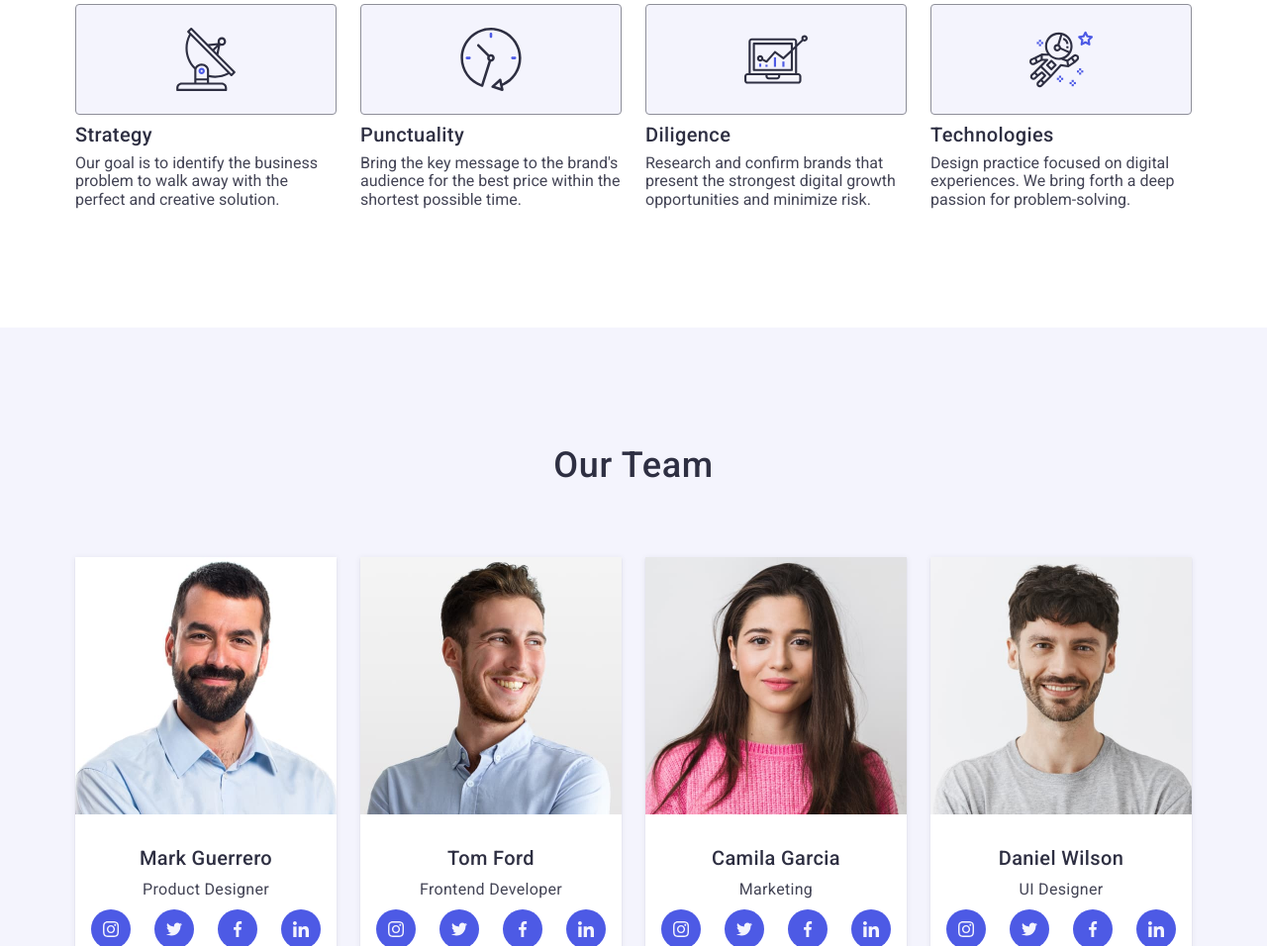
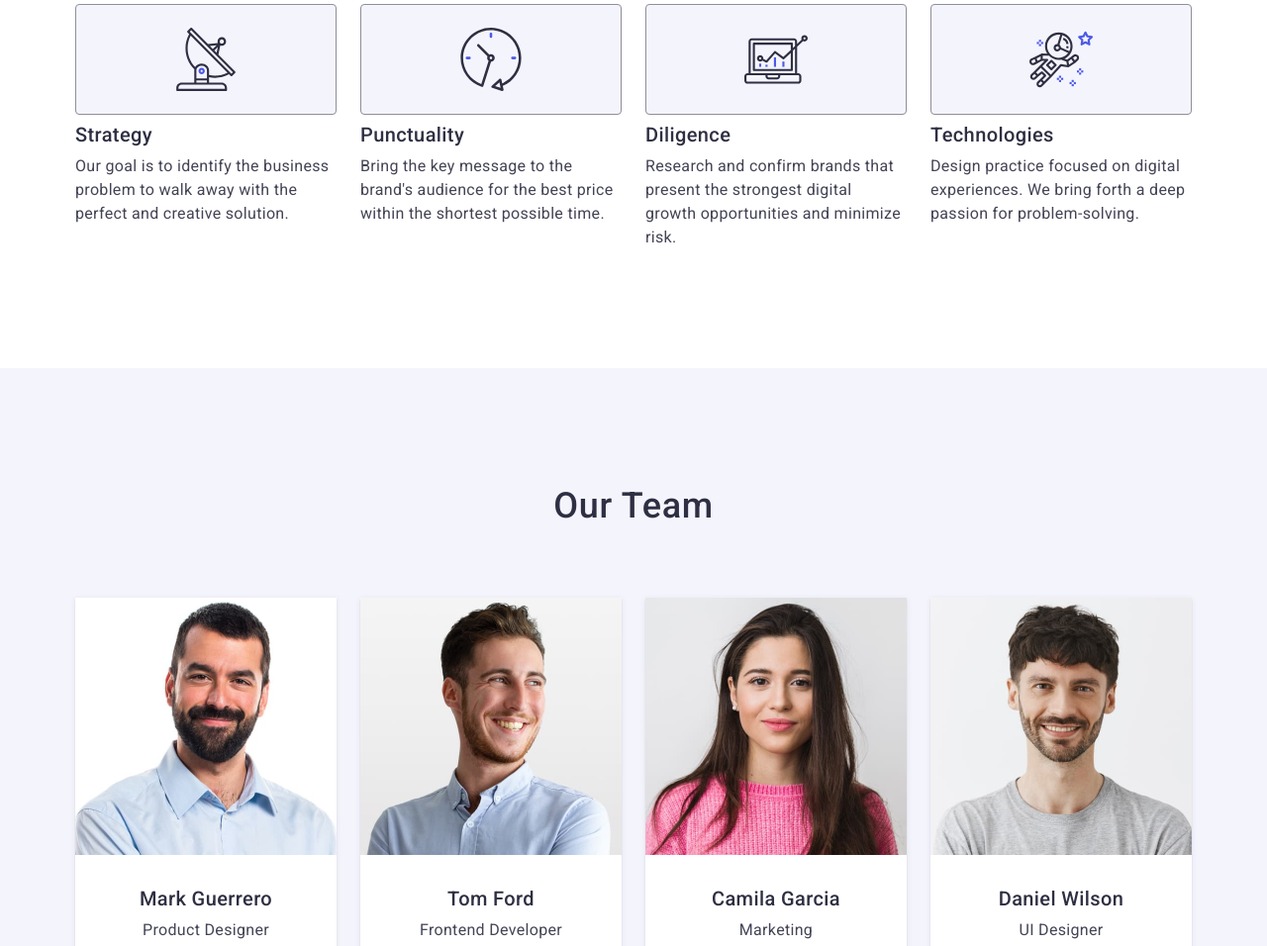
Before and after one commit to AlinaHvozdikovska/goit-markup-hw-06, a plain HTML site: page index.html in a window 1280 px wide. Shown: the part 789-1745 px from the top of the page at 99% size. Drawn offline with nearby package versions, Linux system fonts and the light colour scheme.

Commit message:
fix modal button and footer container

```diff
--- a/css/styles.css
+++ b/css/styles.css
@@ -262,6 +262,12 @@ button {
 }
 
 .mobile-menu-close {
+  padding: 0;
+  display: flex;
+  justify-content: center;
+  align-items: center;
+  width: 24px;
+  height: 24px;
   position: absolute;
   top: 24px;
   right: 24px;
@@ -336,7 +342,6 @@ button {
 .mobile-menu-icon-list {
   display: flex;
   gap: 40px;
-  margin-bottom: 40px;
 }
 
 .mobile-menu-icon-item {
@@ -547,6 +552,16 @@ button {
   color: #2e2f42;
 }
 
+.text-values {
+  font-weight: 500;
+  font-size: 16px;
+
+  /* line-height: 24px; */
+  line-height: 1.5;
+  letter-spacing: 0.02em;
+  color: #434455;
+}
+
 @media screen and (min-width: 768px) {
   .container-values {
     max-width: 766px;
@@ -600,6 +615,9 @@ button {
     display: flex;
     align-items: center;
     justify-content: center;
+  }
+  .text-values {
+    font-weight: 400;
   }
 }
 
@@ -1001,8 +1019,7 @@ button {
     flex-wrap: wrap;
     align-items: baseline;
     gap: 72px 24px;
-    margin-left: 108px;
-    padding: 0;
+    padding: 0 108px;
     justify-content: flex-start;
   }
 
--- a/index.html
+++ b/index.html
@@ -164,7 +164,7 @@
                 </svg>
               </div>
               <h3 class="section-title-values">Strategy</h3>
-              <p class="text">
+              <p class="text-values">
                 Our goal is to identify the business problem to walk away with
                 the perfect and creative solution.
               </p>
@@ -177,7 +177,7 @@
                 </svg>
               </div>
               <h3 class="section-title-values">Punctuality</h3>
-              <p class="text">
+              <p class="text-values">
                 Bring the key message to the brand's audience for the best price
                 within the shortest possible time.
               </p>
@@ -190,7 +190,7 @@
                 </svg>
               </div>
               <h3 class="section-title-values">Diligence</h3>
-              <p class="text">
+              <p class="text-values">
                 Research and confirm brands that present the strongest digital
                 growth opportunities and minimize risk.
               </p>
@@ -203,7 +203,7 @@
                 </svg>
               </div>
               <h3 class="section-title-values">Technologies</h3>
-              <p class="text">
+              <p class="text-values">
                 Design practice focused on digital experiences. We bring forth a
                 deep passion for problem-solving.
               </p>
```
